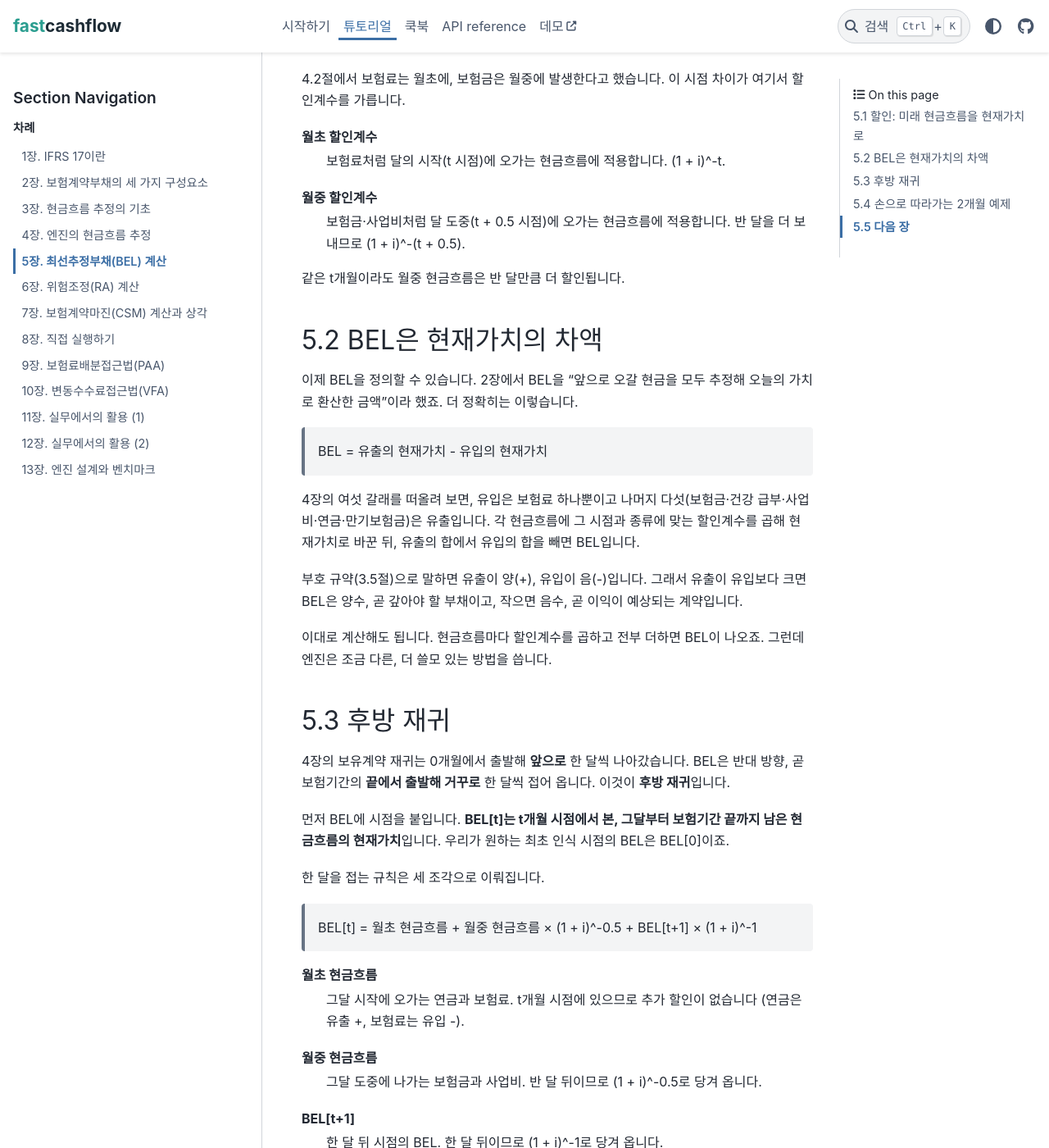
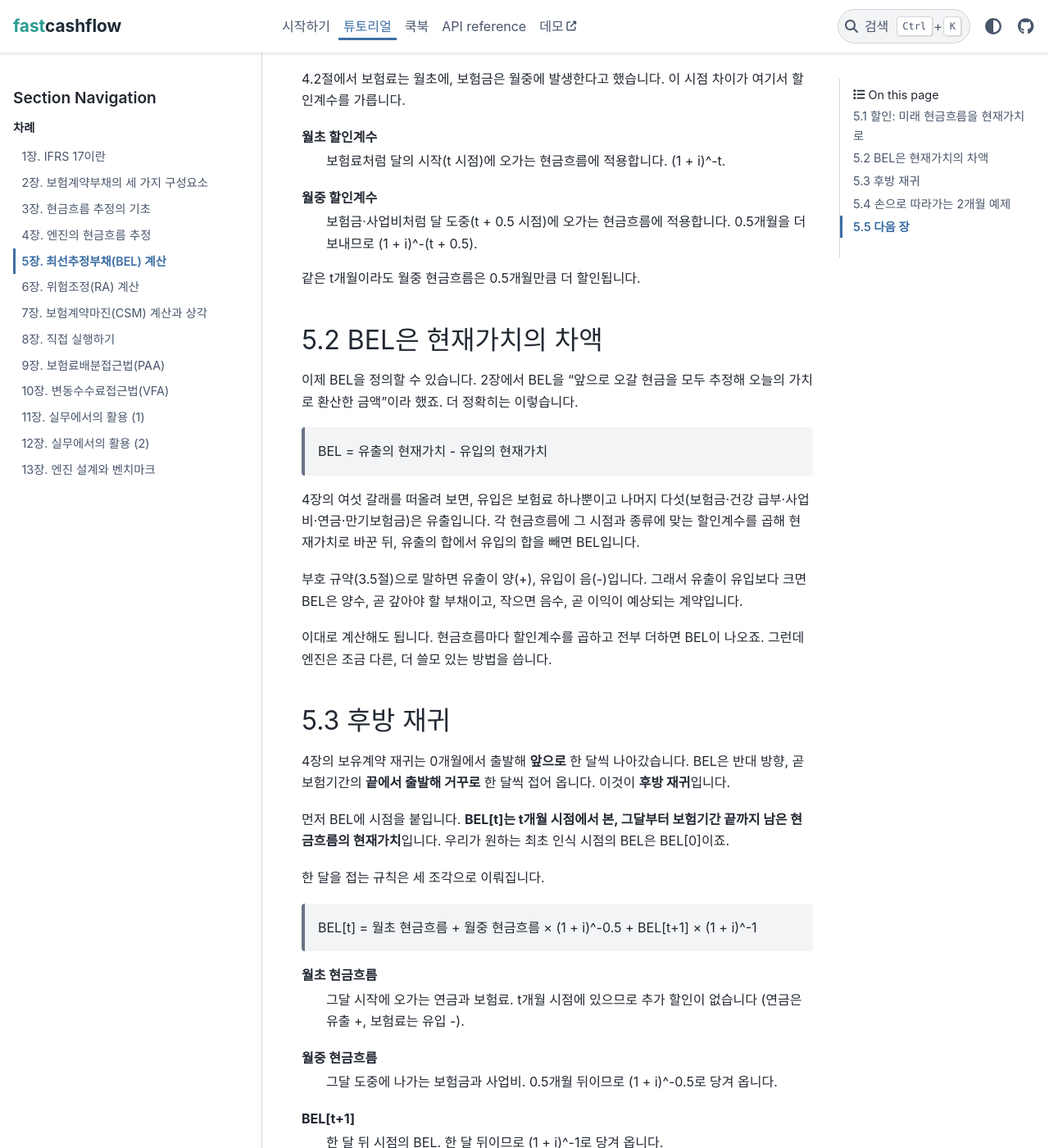
Before and after one commit to seokhoonj/fastcashflow, a Sphinx documentation site: the page built from docs/tutorial/05-bel-calculation.md, in a window 1280 px wide and 1400 px high, scrolled down 815 px. Shown: the whole window at 82% size. Built offline with Sphinx 7.4.7 and the PyData theme 0.15.4, drawn with Linux system fonts in a browser that asks for light colours; some of the changed text lies outside the part shown.

Commit message:
docs: say "0.5개월" not "반 달" for the mid-month discount offset
The mid-month flow is discounted half a month further than the BOM flow; the
exponent (t + 0.5) is in months, so spell the offset as the precise "0.5개월"
rather than the colloquial "반 달".

```diff
--- a/docs/tutorial/05-bel-calculation.md
+++ b/docs/tutorial/05-bel-calculation.md
@@ -38,9 +38,9 @@ t개월 뒤에 받을 1원의 현재가치는 이렇게 줄어듭니다.
 
 월중 할인계수
 : 보험금·사업비처럼 달 도중(t + 0.5 시점)에 오가는 현금흐름에
-  적용합니다. 반 달을 더 보내므로 (1 + i)^-(t + 0.5).
+  적용합니다. 0.5개월을 더 보내므로 (1 + i)^-(t + 0.5).
 
-같은 t개월이라도 월중 현금흐름은 반 달만큼 더 할인됩니다.
+같은 t개월이라도 월중 현금흐름은 0.5개월만큼 더 할인됩니다.
 
 ## 5.2 BEL은 현재가치의 차액
 
@@ -80,7 +80,7 @@ BEL이 나오죠. 그런데 엔진은 조금 다른, 더 쓸모 있는 방법을
   할인이 없습니다 (연금은 유출 +, 보험료는 유입 -).
 
 월중 현금흐름
-: 그달 도중에 나가는 보험금과 사업비. 반 달 뒤이므로 (1 + i)^-0.5로
+: 그달 도중에 나가는 보험금과 사업비. 0.5개월 뒤이므로 (1 + i)^-0.5로
   당겨 옵니다.
 
 BEL[t+1]
@@ -166,7 +166,7 @@ BEL[1], BEL[2], ... 모든 시점의 BEL을 함께 내놓습니다. BEL[t]는
   = 119.70 + 117.91 = **237.61**
 - BEL = 237.61 - 198.51 = **39.10**
 
-**4단계 — 후방 재귀 (5.3절).** 이번엔 끝에서부터 접어 옵니다. 반 달치
+**4단계 — 후방 재귀 (5.3절).** 이번엔 끝에서부터 접어 옵니다. 0.5개월치
 할인은 (1.005)^-0.5 = 0.9975, 한 달치 할인은 (1.005)^-1 = 0.9950입니다.
 
 - BEL[2] = 0 (만기보험금이 없음)
```
